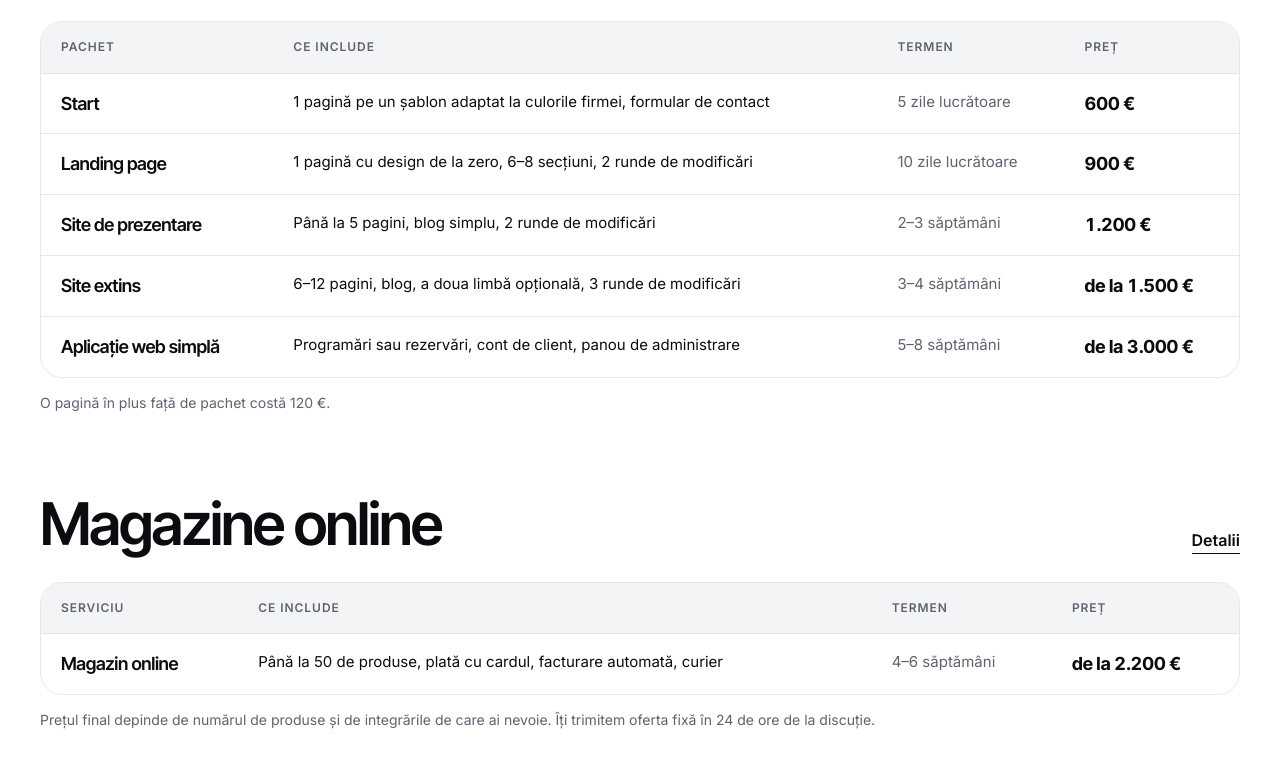
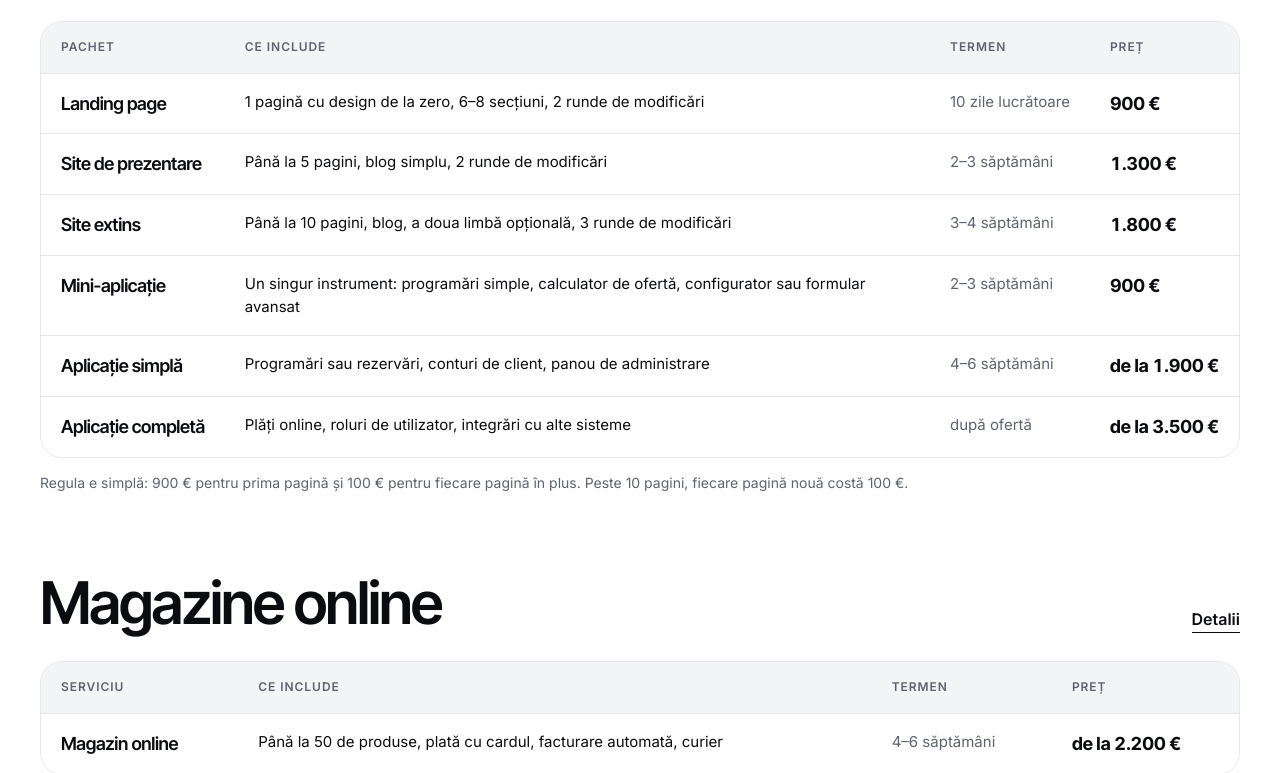
Before and after one commit to AlexNtayada/tudoo-site, an Astro site: page /preturi in a window 1280 px wide. Shown: the part 593-1366 px from the top of the page. Built offline with nearby package versions, Linux system fonts and the light colour scheme; Astro itself is replaced by a stand-in of ours.

Commit message:
Actualizează prețurile: site-uri și aplicații de la 900 €, audit UX 500 €, redesign de la 900 €
Co-Authored-By: Claude Opus 5.5 <noreply@anthropic.com>
Claude-Session: https://claude.ai/code/session_016fNXyyYexTZFvdb8BZctPi

```diff
--- a/src/components/QuoteForm.astro
+++ b/src/components/QuoteForm.astro
@@ -4,7 +4,7 @@ interface Props { short?: boolean }
 const { short = false } = Astro.props;
 const endpoint = import.meta.env.PUBLIC_FORM_ENDPOINT || '';
 const types = ['Site', 'Magazin online', 'Aplicație', 'Design UI/UX', 'Logo și brand', 'Abonament de design', 'Mentenanță'];
-const budgets = ['Sub 600 €', '600–1.000 €', '1.000–1.500 €', '1.500–3.000 €', 'Peste 3.000 €', 'Nu știu încă'];
+const budgets = ['Sub 900 €', '900–1.500 €', '1.500–3.000 €', 'Peste 3.000 €', 'Nu știu încă'];
 const id = short ? 'f2' : 'f1';
 ---
 <form class="form" data-form data-endpoint={endpoint} data-email={company.email} novalidate>
--- a/src/data/site.ts
+++ b/src/data/site.ts
@@ -41,7 +41,7 @@ export const services: Service[] = [
     num: '01',
     title: 'Site-uri și aplicații',
     short: 'De la o pagină simplă la un site cu mai multe pagini sau o aplicație web.',
-    from: '600 €',
+    from: '900 €',
     intro:
       'Facem site-uri care arată bine pe orice ecran, se încarcă repede și îi ajută pe clienți să te contacteze. Știi prețul și termenul înainte să începem.',
     bullets: [
@@ -53,13 +53,14 @@ export const services: Service[] = [
       '30 de zile de suport după lansare',
     ],
     rows: [
-      { name: 'Start', what: '1 pagină pe un șablon adaptat la culorile firmei, formular de contact', time: '5 zile lucrătoare', price: '600 €' },
       { name: 'Landing page', what: '1 pagină cu design de la zero, 6–8 secțiuni, 2 runde de modificări', time: '10 zile lucrătoare', price: '900 €' },
-      { name: 'Site de prezentare', what: 'Până la 5 pagini, blog simplu, 2 runde de modificări', time: '2–3 săptămâni', price: '1.200 €' },
-      { name: 'Site extins', what: '6–12 pagini, blog, a doua limbă opțională, 3 runde de modificări', time: '3–4 săptămâni', price: 'de la 1.500 €' },
-      { name: 'Aplicație web simplă', what: 'Programări sau rezervări, cont de client, panou de administrare', time: '5–8 săptămâni', price: 'de la 3.000 €' },
+      { name: 'Site de prezentare', what: 'Până la 5 pagini, blog simplu, 2 runde de modificări', time: '2–3 săptămâni', price: '1.300 €' },
+      { name: 'Site extins', what: 'Până la 10 pagini, blog, a doua limbă opțională, 3 runde de modificări', time: '3–4 săptămâni', price: '1.800 €' },
+      { name: 'Mini-aplicație', what: 'Un singur instrument: programări simple, calculator de ofertă, configurator sau formular avansat', time: '2–3 săptămâni', price: '900 €' },
+      { name: 'Aplicație simplă', what: 'Programări sau rezervări, conturi de client, panou de administrare', time: '4–6 săptămâni', price: 'de la 1.900 €' },
+      { name: 'Aplicație completă', what: 'Plăți online, roluri de utilizator, integrări cu alte sisteme', time: 'după ofertă', price: 'de la 3.500 €' },
     ],
-    note: 'O pagină în plus față de pachet costă 120 €.',
+    note: 'Regula e simplă: 900 € pentru prima pagină și 100 € pentru fiecare pagină în plus. Peste 10 pagini, fiecare pagină nouă costă 100 €.',
     faq: [
       { q: 'Al cui e site-ul după lansare?', a: 'Al tău. Domeniul, conținutul și codul îți aparțin, iar la cerere îți predăm toate accesele.' },
       { q: 'Pot modifica singur textele?', a: 'Da. Îți arătăm cum, iar dacă preferi, modificările mici intră în abonamentul de mentenanță.' },
@@ -96,7 +97,7 @@ export const services: Service[] = [
     num: '03',
     title: 'Design UI/UX',
     short: 'Ecrane pentru aplicații și site-uri, gândite să fie ușor de folosit.',
-    from: '250 €',
+    from: '500 €',
     intro:
       'Desenăm în Figma ecrane clare pentru site-uri și aplicații, cu prototip clicabil. Poți testa ideea cu utilizatori sau o poți arăta investitorilor înainte să plătești programarea.',
     bullets: [
@@ -108,8 +109,8 @@ export const services: Service[] = [
       'Fișiere pregătite pentru programare',
     ],
     rows: [
-      { name: 'Audit UX', what: 'Analiza unui site sau a unei aplicații existente, raport cu problemele și soluțiile, în ordinea importanței', time: '5 zile', price: '250 €' },
-      { name: 'Redesign de site', what: 'Design nou în Figma pentru un site existent, până la 5 pagini, 2 runde de modificări', time: '1–2 săptămâni', price: 'de la 600 €' },
+      { name: 'Audit UX', what: 'Analiza unui site sau a unei aplicații existente, raport cu problemele și soluțiile, în ordinea importanței', time: '5 zile', price: '500 €' },
+      { name: 'Redesign de site', what: 'Design nou în Figma pentru un site existent, până la 5 pagini, 2 runde de modificări', time: '1–2 săptămâni', price: 'de la 900 €' },
       { name: 'Prototip MVP', what: 'Fluxul principal al unei aplicații, 8–10 ecrane, prototip clicabil pentru teste sau investitori', time: '2 săptămâni', price: '900 €' },
       { name: 'Design de aplicație', what: 'Până la 20 de ecrane web sau mobile, prototip clicabil, fișiere pregătite pentru programare', time: '3–4 săptămâni', price: 'de la 1.500 €' },
       { name: 'Design system', what: 'Componente, culori, tipografie și reguli în Figma, pentru un produs care crește', time: '2–3 săptămâni', price: 'de la 800 €' },
@@ -189,6 +190,7 @@ export const services: Service[] = [
     rows: [
       { name: 'Esențial', what: 'Găzduire, SSL, backup săptămânal, actualizări, 30 de minute de modificări pe lună', price: '29 €/lună' },
       { name: 'Plus', what: 'Tot din Esențial, 2 ore de modificări pe lună, răspuns în aceeași zi', price: '59 €/lună' },
+      { name: 'Aplicație', what: 'Pentru aplicații web: monitorizare, backup zilnic, actualizări, 3 ore de modificări pe lună', price: '99 €/lună' },
     ],
     faq: [
       { q: 'Pot lua mentenanță pentru un site făcut de altcineva?', a: 'Da, după ce ne uităm la el. Îți spunem dacă se poate și ce costă.' },
@@ -204,8 +206,8 @@ export const extras: PriceRow[] = [
 
 export const bundles = [
   { name: 'Lansare rapidă', what: 'Logo + landing page', was: '1.150 €', price: '990 €' },
-  { name: 'Firmă nouă', what: 'Logo + ghid de brand, site de prezentare', was: '1.650 €', price: '1.490 €' },
-  { name: 'Produs digital', what: 'Design de aplicație + aplicație web simplă', was: '4.500 €', price: '3.990 €' },
+  { name: 'Firmă nouă', what: 'Logo + ghid de brand, site de prezentare', was: '1.750 €', price: '1.590 €' },
+  { name: 'Produs digital', what: 'Design de aplicație + aplicație simplă', was: '3.400 €', price: '2.990 €' },
 ];
 
 export const steps = [
@@ -227,7 +229,7 @@ export const payment = [
 
 export const faqs = [
   ...payment,
-  { q: 'În cât timp e gata un site?', a: 'Între 5 zile lucrătoare pentru pachetul Start și 3–4 săptămâni pentru un site extins. Termenul exact e scris în ofertă.' },
+  { q: 'În cât timp e gata un site?', a: 'Între 10 zile lucrătoare pentru un landing page și 3–4 săptămâni pentru un site extins. Termenul exact e scris în ofertă.' },
   { q: 'Al cui e site-ul după lansare?', a: 'Al tău. Domeniul, conținutul și codul îți aparțin.' },
   { q: 'Ce se întâmplă dacă nu-mi place designul?', a: 'Fiecare pachet are runde de modificări incluse. Lucrăm până ești mulțumit în limita lor, iar orice extra are prețul stabilit dinainte.' },
   { q: 'Lucrați doar cu firme din orașul vostru?', a: 'Nu. Lucrăm cu firme din toată țara, la telefon și pe video.' },
--- a/src/pages/preturi.astro
+++ b/src/pages/preturi.astro
@@ -7,7 +7,7 @@ import Cta from '../components/Cta.astro';
 import { services, extras, bundles, payment } from '../data/site';
 const bundleRows = bundles.map((b) => ({ name: b.name, what: b.what, price: b.price, was: b.was }));
 ---
-<Base title="Prețuri" description="Toate prețurile Tudoo: site-uri de la 600 €, landing page 900 €, design UI/UX de la 250 €, logo 250 €, mentenanță de la 29 €/lună.">
+<Base title="Prețuri" description="Toate prețurile Tudoo: site-uri și aplicații de la 900 €, design UI/UX de la 500 €, logo 250 €, mentenanță de la 29 €/lună.">
   <PageHead title="Prețuri fixe, <em>știute de la început.</em>" lead="Toate prețurile sunt în euro, fără TVA. Plata se face în lei, la cursul BNR din ziua facturării: 50% avans, 50% la lansare." crumbs={[{ href: '/preturi', label: 'Prețuri' }]} />
 
   {services.map((s) => (
```
